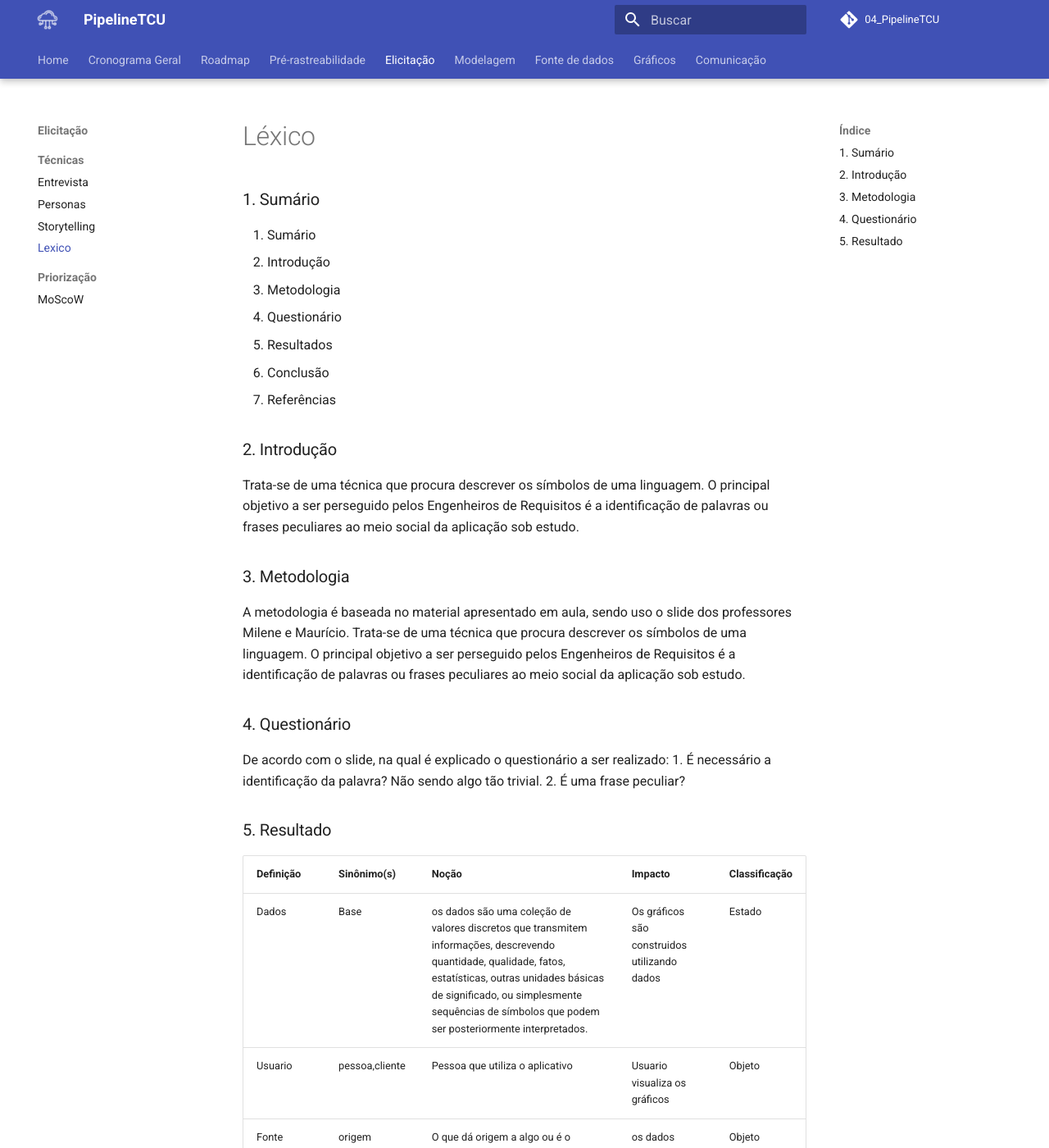
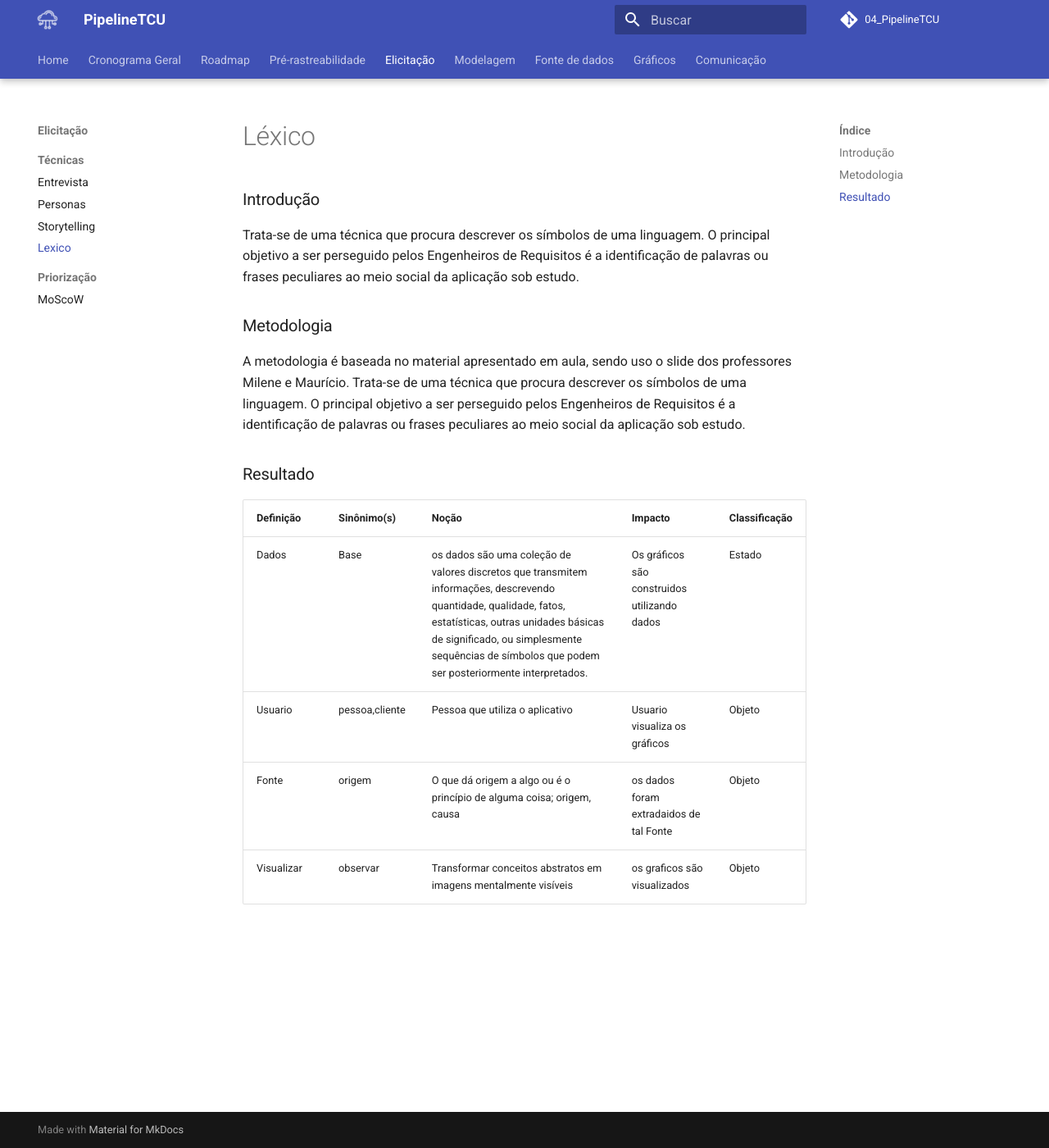
Before and after one commit to ResidenciaTICBrisa/04_PipelineTCU, an MkDocs documentation site: the page built from docs/elicitacao/lexico.md, in a window 1280 px wide and 1400 px high. Shown: the whole window at 82% size. Built offline with MkDocs 1.6.1 and Material for MkDocs 9.7.7, drawn with Linux system fonts in a browser that asks for light colours; comment, search, counter and statistics services are not loaded.

Commit message:
fix na estrutura do arquivo

```diff
--- a/docs/elicitacao/lexico.md
+++ b/docs/elicitacao/lexico.md
@@ -1,27 +1,13 @@
 # Léxico
 
-### 1. Sumário
-1. Sumário
-2. Introdução
-3. Metodologia
-4. Questionário
-5. Resultados
-6. Conclusão
-7. Referências
-
-### 2. Introdução
+### Introdução
 Trata-se de uma técnica que procura descrever os símbolos de uma linguagem. O principal objetivo a ser perseguido pelos Engenheiros de Requisitos é a identificação de palavras ou frases peculiares ao meio social da aplicação sob estudo.
 
-### 3. Metodologia
+### Metodologia
 
 A metodologia é baseada no material apresentado em aula, sendo uso o slide dos professores Milene e Maurício. Trata-se de uma técnica que procura descrever os símbolos de uma linguagem. O principal objetivo a ser perseguido pelos Engenheiros de Requisitos é a identificação de palavras ou frases peculiares ao meio social da aplicação sob estudo.
 
-### 4.  Questionário
-De acordo com o slide, na qual é explicado o questionário a ser realizado:
-1.  É necessário a identificação da palavra? Não sendo algo tão trivial.
-2. É uma frase peculiar?
-
-### 5. Resultado
+### Resultado
 
 | Definição | Sinônimo(s) | Noção | Impacto | Classificação |
 |-----|---------|------|---------|---------|
```
